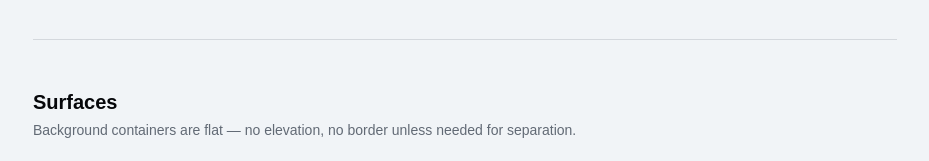
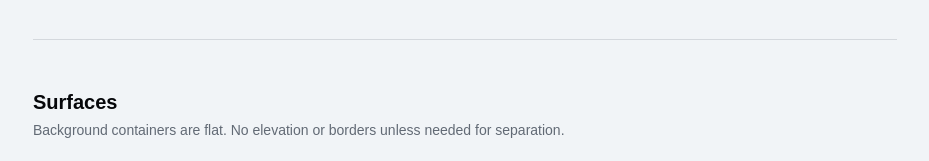
Before and after one commit to iangoldberg-vts/Reimagine-Tokens, a React (Vite) app: page / in a window 1280 px wide. Shown: the part 1680-1841 px from the top of the page, without its empty margins (295-1224 px from the left). Built offline with nearby package versions, Linux system fonts and the light colour scheme.

Commit message:
Update Surfaces section description copy

```diff
--- a/src/App.tsx
+++ b/src/App.tsx
@@ -380,7 +380,7 @@ function App() {
           <Section
             id="surfaces"
             title="Surfaces"
-            description="Background containers are flat — no elevation, no border unless needed for separation."
+            description="Background containers are flat. No elevation or borders unless needed for separation."
           >
             <div className="grid grid-cols-1 gap-6 sm:grid-cols-2">
               <div className="flex h-32 items-center justify-center rounded-lg bg-background text-sm text-foreground ring-1 ring-border">
```
